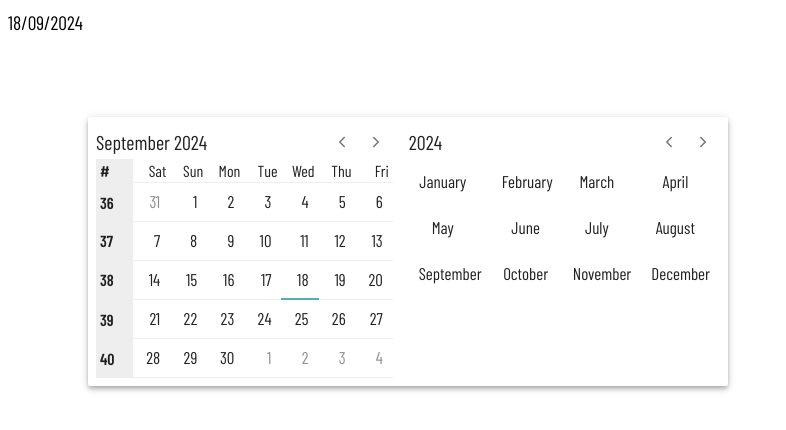
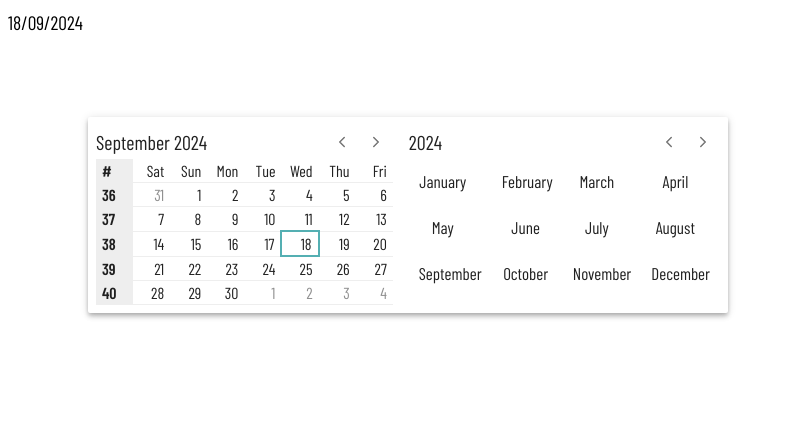
Before and after one commit to antoinefricker/datepicker, a React (Vite) app: page / in a window 1280 px wide. Shown: the top 430 px of the page, without its empty margins (0-786 px from the left). Built offline with nearby package versions, Linux system fonts and the light colour scheme; a web font is replaced by a local one.

Commit message:
feat: set options as param

```diff
--- a/src/App.tsx
+++ b/src/App.tsx
@@ -15,7 +15,17 @@ export const App = () => {
             <LocalizationProvider dateAdapter={AdapterDateFns} adapterLocale={dateLocales[dateLocale]}>
                 <Typography>{format(date, 'dd/MM/yyyy')}</Typography>
                 <Box sx={{ p: 10 }}>
-                    <DatePicker isStatic handleDateChange={(date) => setDate(date)} />
+                    <DatePicker
+                        isStatic
+                        handleDateChange={(date) => setDate(date)}
+                        selectionMode="day"
+                        options={{
+                            dayStartHour: 5,
+                            weekStartsOn: 6,
+                            showWeekNumber: true,
+                            rootWidth: 640,
+                        }}
+                    />
                 </Box>
             </LocalizationProvider>
         </ThemeProvider>
--- a/src/datePicker/DatePicker.tsx
+++ b/src/datePicker/DatePicker.tsx
@@ -7,9 +7,6 @@ import {
     getLocalizedMonthsNames,
     getMonthDisplayRange,
     isDateOutOfMonthRange,
-    ROOT_WIDTH,
-    SHOW_WEEK_NUMBER,
-    WEEK_STARTS_ON,
 } from './calendarUtils';
 import { chunk } from 'lodash';
 import clsx from 'clsx';
@@ -18,9 +15,11 @@ import { LuChevronLeft } from 'react-icons/lu';
 import { LuChevronRight } from 'react-icons/lu';
 import { Button, Card, CardContent, ClickAwayListener, IconButton, Theme, Typography } from '@mui/material';
 
-export const DatePicker = ({ handleDateChange, isStatic }: DatePickerProps) => {
+export const DatePicker = ({ selectionMode, handleDateChange, isStatic, options: paramsOptions }: DatePickerProps) => {
     const [opened, setOpened] = useState<boolean>(true);
     const [selectedDate, setSelectedDate] = useState<Date>(new Date());
+
+    const options = getOptions(paramsOptions);
 
     useEffect(() => {
         handleDateChange(selectedDate);
@@ -28,8 +27,8 @@ export const DatePicker = ({ handleDateChange, isStatic }: DatePickerProps) => {
 
     const openedHandler = (value: boolean) => setOpened(value || !!isStatic);
 
-    const daysNames = getLocalizedDayNames();
-    const displayedDateRange = getMonthDisplayRange(selectedDate);
+    const daysNames = getLocalizedDayNames(options);
+    const displayedDateRange = getMonthDisplayRange(selectedDate, options);
     const datesInRange = getDatesInRange(displayedDateRange);
     const datesRows = chunk(datesInRange, DAYS_IN_WEEK);
 
@@ -49,7 +48,7 @@ export const DatePicker = ({ handleDateChange, isStatic }: DatePickerProps) => {
 
     return (
         <ClickAwayListener onClickAway={() => openedHandler(false)}>
-            <Card elevation={4} className={classLabels.root} sx={calendarSx}>
+            <Card elevation={4} className={classLabels.root} sx={calendarSx(options)}>
                 <CardContent>
                     <div className={classLabels.browsers}>
                         <section className={classLabels.dayPicker}>
@@ -65,7 +64,7 @@ export const DatePicker = ({ handleDateChange, isStatic }: DatePickerProps) => {
                             <table>
                                 <thead>
                                     <tr key={`daynames`}>
-                                        {SHOW_WEEK_NUMBER && <td className={classLabels.isWeekNumber}>#</td>}
+                                        {options.showWeekNumber && <td className={classLabels.isWeekNumber}>#</td>}
                                         {daysNames.map((dayName) => (
                                             <td key={`day_${dayName}`}>{dayName}</td>
                                         ))}
@@ -74,13 +73,14 @@ export const DatePicker = ({ handleDateChange, isStatic }: DatePickerProps) => {
                                 <tbody>
                                     {datesRows.map((row, rowIndex) => (
                                         <tr key={`week_${rowIndex}`}>
-                                            {SHOW_WEEK_NUMBER && (
+                                            {options.showWeekNumber && (
                                                 <td className={classLabels.isWeekNumber}>
-                                                    {format(row[0], 'w', { weekStartsOn: WEEK_STARTS_ON })}
+                                                    {format(row[0], 'w', { weekStartsOn: options.weekStartsOn })}
                                                 </td>
                                             )}
                                             {row.map((date) => (
                                                 <td
+                                                    onClick={reachDate(date)}
                                                     className={clsx({
                                                         [classLabels.isOutOfRange]: isDateOutOfMonthRange(
                                                             date,
@@ -90,19 +90,7 @@ export const DatePicker = ({ handleDateChange, isStatic }: DatePickerProps) => {
                                                     })}
                                                     key={`day_${getDateGroupKey(date)}`}
                                                 >
-                                                    <Button
-                                                        variant="text"
-                                                        sx={{
-                                                            color: 'text.primary',
-                                                            minWidth: 'auto',
-                                                            minHeight: 'auto',
-                                                            py: 0.25,
-                                                            px: 0.75,
-                                                        }}
-                                                        onClick={reachDate(date)}
-                                                    >
-                                                        {date.getDate()}
-                                                    </Button>
+                                                    {date.getDate()}
                                                 </td>
                                             ))}
                                         </tr>
@@ -147,9 +135,27 @@ export const DatePicker = ({ handleDateChange, isStatic }: DatePickerProps) => {
     );
 };
 
+const getOptions = (paramsOptions: DatePickerProps['options']) =>
+    ({
+        dayStartHour: 5,
+        weekStartsOn: 6,
+        showWeekNumber: true,
+        rootWidth: 640,
+        ...paramsOptions,
+    } as DatePickerOptions);
+
 type DatePickerProps = {
     isStatic?: boolean;
     handleDateChange: (date: Date) => void;
+    selectionMode: 'day' | 'week' | 'month';
+    options?: Partial<DatePickerOptions>;
+};
+
+export type DatePickerOptions = {
+    dayStartHour: number;
+    weekStartsOn: 0 | 1 | 2 | 3 | 4 | 5 | 6;
+    showWeekNumber: boolean;
+    rootWidth: number;
 };
 
 const classLabels = {
@@ -160,12 +166,13 @@ const classLabels = {
     isToday: 'ddp--isToday',
     isOutOfRange: 'ddp--isOutOfRange',
     isWeekNumber: 'ddp-weekNumber',
+    isSelected: 'ddp--isSelected',
 } as const;
 
-const calendarSx = (theme: Theme) => ({
+const calendarSx = (options: DatePickerOptions) => (theme: Theme) => ({
     [`&.${classLabels.root}`]: {
         position: 'relative',
-        width: ROOT_WIDTH,
+        width: options.rootWidth,
         fontFamily: theme.typography.fontFamily,
         fontSize: '1rem',
         '& .MuiCardContent-root': {
@@ -207,7 +214,7 @@ const calendarSx = (theme: Theme) => ({
         borderCollapse: 'collapse',
     },
     [`.${classLabels.browsers} .${classLabels.dayPicker} table td`]: {
-        width: `calc(100% / ${DAYS_IN_WEEK + (SHOW_WEEK_NUMBER ? 1 : 0)})`,
+        width: `calc(100% / ${DAYS_IN_WEEK + (options.showWeekNumber ? 1 : 0)})`,
         py: 0.25,
         px: 0.5,
         textAlign: 'right',
@@ -215,6 +222,9 @@ const calendarSx = (theme: Theme) => ({
     [`.${classLabels.browsers} .${classLabels.dayPicker} table tr td`]: {
         borderBottom: '1px solid',
         borderBottomColor: 'grey.200',
+        cursor: 'pointer',
+        py: 0.25,
+        px: 0.75,
         [`&.${classLabels.isOutOfRange}`]: {
             opacity: 0.5,
         },
@@ -222,15 +232,25 @@ const calendarSx = (theme: Theme) => ({
             fontWeight: 'bold',
             textAlign: 'left',
             backgroundColor: 'grey.200',
+            cursor: 'default',
         },
         [`&.${classLabels.isToday}`]: {
-            borderBottomWidth: 2,
-            borderBottomColor: 'primary.main',
+            aspectRatio: 1,
+            borderStyle: 'solid',
+            borderWidth: 2,
+            borderColor: 'primary.main',
+        },
+        [`&.${classLabels.isSelected}`]: {
+            backgroundColor: 'primary.light',
         },
     },
     [`.${classLabels.browsers} .${classLabels.monthPicker} table td`]: {
         width: `calc(100% / 4)`,
         px: 0.25,
         py: 0.25,
+        [`&.${classLabels.isSelected}`]: {
+            borderBottomWidth: 2,
+            borderBottomColor: 'primary.main',
+        },
     },
 });
--- a/src/datePicker/calendarUtils.ts
+++ b/src/datePicker/calendarUtils.ts
@@ -1,14 +1,12 @@
 import { add, differenceInDays, format, startOfDay, startOfMonth, startOfWeek } from 'date-fns';
+import { DateRange } from './types';
+import { DatePickerOptions } from './DatePicker';
 
-export const DAY_START_HOUR = 6;
-export const WEEK_STARTS_ON = 6;
 export const DAYS_IN_WEEK = 7;
 export const MONTHS_IN_YEAR = 12;
-export const SHOW_WEEK_NUMBER = true;
-export const ROOT_WIDTH = 640;
 
-export const getMonthRange = (from: Date) => {
-    const start = add(startOfDay(startOfMonth(from)), { hours: DAY_START_HOUR });
+export const getMonthRange = (from: Date, options: DatePickerOptions) => {
+    const start = add(startOfDay(startOfMonth(from)), { hours: options.dayStartHour });
     const end = add(start, { months: 1 });
     const length = differenceInDays(end, start);
     return { start, end, length };
@@ -17,9 +15,11 @@ export const getMonthRange = (from: Date) => {
 const KEY_FORMAT = 'yyyy-MM-dd-HH-mm';
 export const getDateGroupKey = (date: Date): string => format(date, KEY_FORMAT);
 
-export const getMonthDisplayRange = (from: Date) => {
-    const range = getMonthRange(from);
-    const displayStart = add(startOfWeek(range.start, { weekStartsOn: WEEK_STARTS_ON }), { hours: DAY_START_HOUR });
+export const getMonthDisplayRange = (from: Date, options: DatePickerOptions) => {
+    const range = getMonthRange(from, options);
+    const displayStart = add(startOfWeek(range.start, { weekStartsOn: options.weekStartsOn }), {
+        hours: options.dayStartHour,
+    });
     const numberOfDays = Math.ceil(differenceInDays(range.end, displayStart) / DAYS_IN_WEEK) * DAYS_IN_WEEK;
     return {
         start: displayStart,
@@ -33,10 +33,10 @@ export const getDatesInRange = ({ start, length }: DateRange): Date[] =>
 
 export const isDateOutOfMonthRange = (date: Date, displayedDate: Date) => date.getMonth() !== displayedDate.getMonth();
 
-export const getLocalizedDayNames = (): string[] => {
+export const getLocalizedDayNames = (options: DatePickerOptions): string[] => {
     const daysNames: string[] = [];
     for (let i = 0; i < DAYS_IN_WEEK; i++) {
-        const day = (WEEK_STARTS_ON + i) % DAYS_IN_WEEK;
+        const day = (options.weekStartsOn + i) % DAYS_IN_WEEK;
         const date = new Date(2024, 0, day);
         const dayName = format(date, 'EE');
         daysNames.push(dayName);
@@ -52,12 +52,3 @@ export const getLocalizedMonthsNames = () => {
     }
     return monthsNames;
 };
-
-export type DateRange = {
-    /** range inclusive start */
-    start: Date;
-    /** range inclusive end */
-    end: Date;
-    /** range duration in days */
-    length: number;
-};
--- /dev/null
+++ b/src/datePicker/types.ts
@@ -0,0 +1,8 @@
+export type DateRange = {
+    /** range inclusive start */
+    start: Date;
+    /** range inclusive end */
+    end: Date;
+    /** range duration in days */
+    length: number;
+};
```
